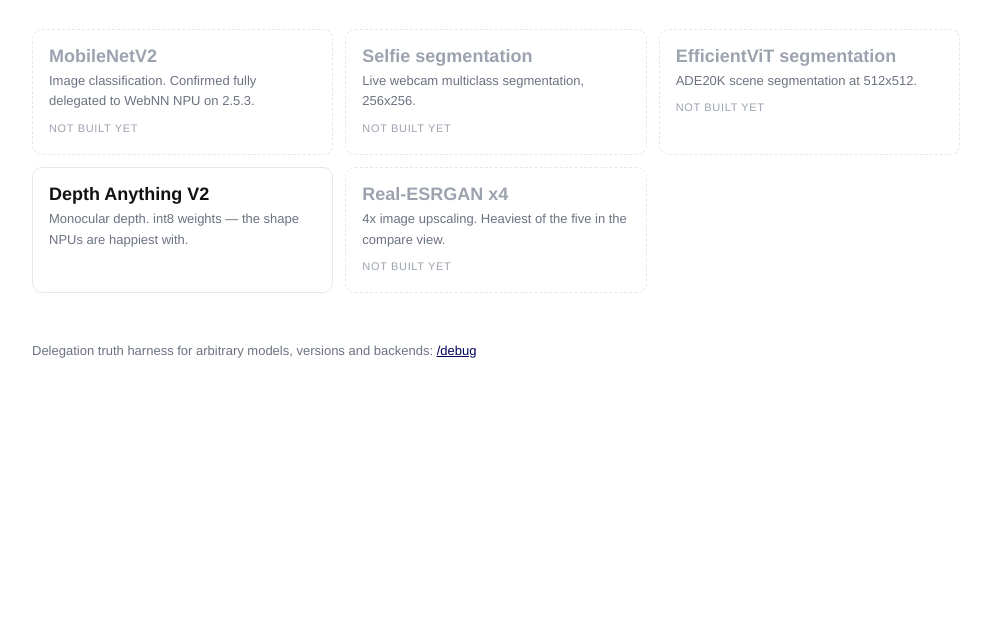
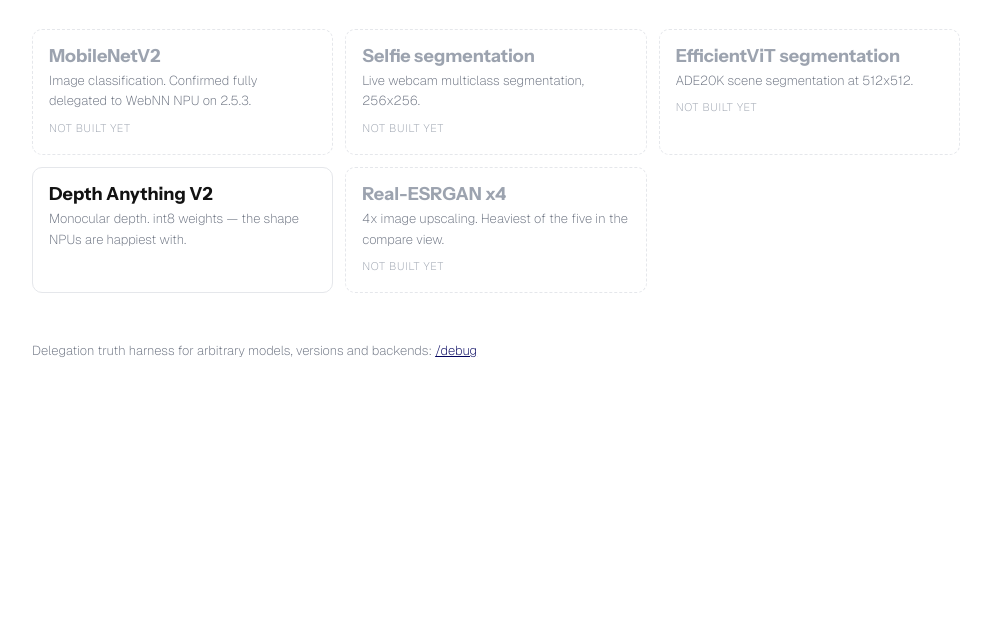
Before and after one commit to ibelem/webnn-litert, a website built with Vite: page index.html in a window 1280 px wide. Shown: the part 156-800 px from the top of the page, without its empty margins (144-1135 px from the left). Built offline with nearby package versions, Linux system fonts and the light colour scheme; files whose address does not match are found by name.

Commit message:
Add fonts

```diff
--- a/src/ui/tokens.css
+++ b/src/ui/tokens.css
@@ -17,7 +17,7 @@
 
 @font-face {
   font-family: 'Instrument Sans';
-  src: url('/fonts/instrument-sans-v1-latin/instrument-sans-v1-latin-v1-latin-700.woff2') format('woff2');
+  src: url('/fonts/instrument-sans-v1-latin/instrument-sans-v1-latin-700.woff2') format('woff2');
   font-weight: 700;
   font-style: normal;
   font-display: swap;
@@ -25,8 +25,8 @@
 
 @font-face {
   font-family: 'Geist';
-  src: url('/fonts/geist-v1-latin/geist-v1-latin-400.woff2') format('woff2');
-  font-weight: 400;
+  src: url('/fonts/geist-v1-latin/geist-v1-latin-200.woff2') format('woff2');
+  font-weight: 200;
   font-style: normal;
   font-display: swap;
 }
```
Also changed, not shown: public/fonts/README.md.
